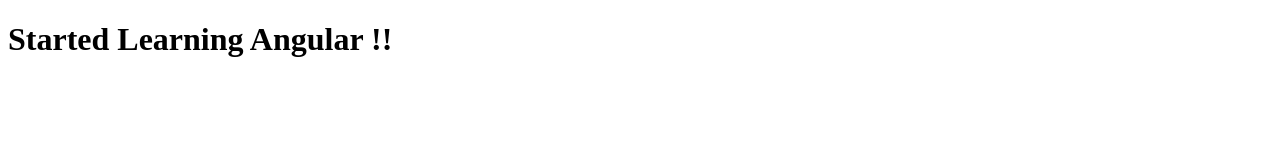
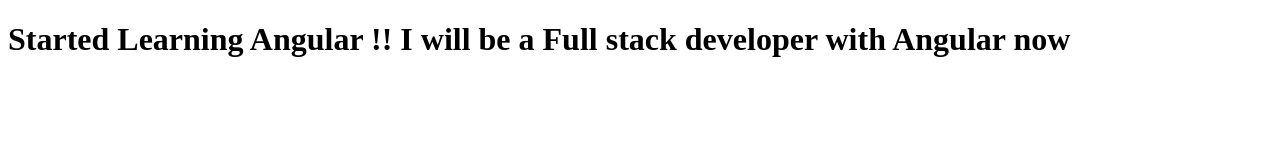
Before and after one commit to harshasp7/Angular-project, a plain HTML site: page index.html in a window 1280 px wide. Drawn offline with Linux system fonts and the light colour scheme.

Commit message:
Test modify index page

```diff
--- a/index.html
+++ b/index.html
@@ -5,6 +5,6 @@
     <title>Learning Angular</title>
   </head>
   <body>
-    <h1>Started Learning Angular !!</h1>
+    <h1>Started Learning Angular !! I will be a Full stack developer with Angular now </h1>
   </body>
 </html>
```
